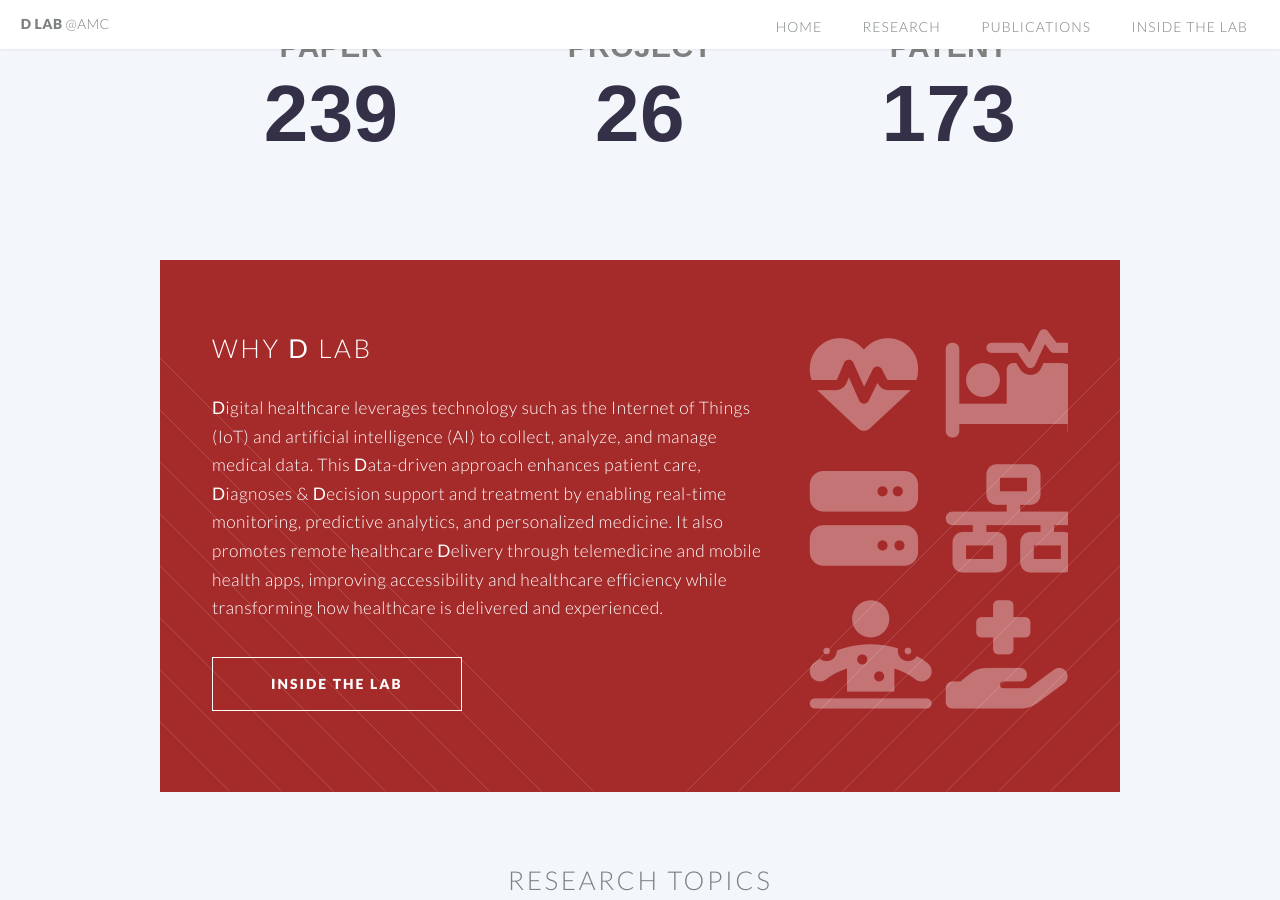
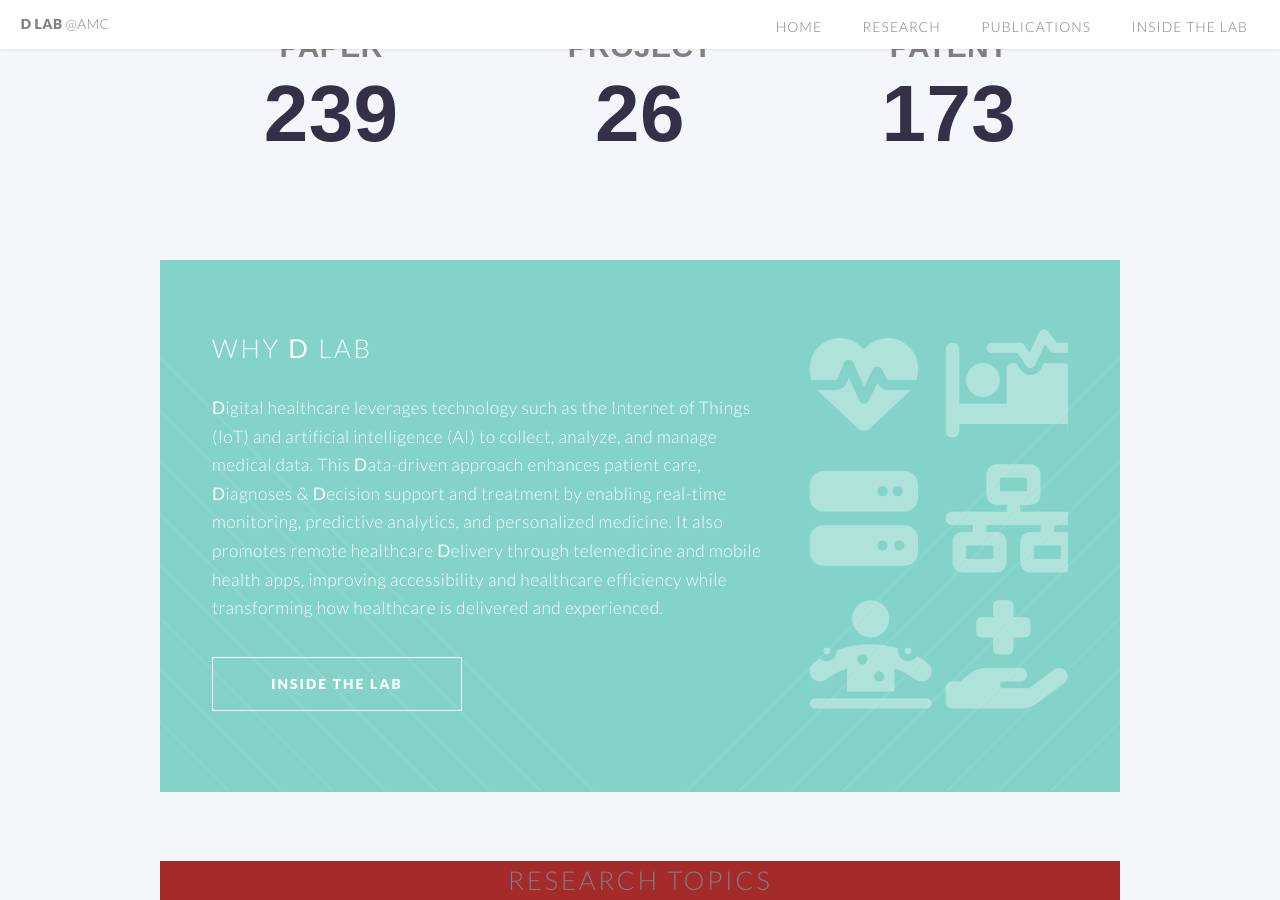
Before and after one commit to ydon1111/ydon1111.github.io, a Jekyll site: the page built from index.html, in a window 1280 px wide and 900 px high, scrolled down 1015 px. Built offline with Jekyll 4.4.1, drawn with Linux system fonts in a browser that asks for light colours; nearby versions of some CDN libraries.

Commit message:
Update index.html

```diff
--- a/index.html
+++ b/index.html
@@ -70,7 +70,7 @@ layout: landing-page
 
 
 
-	<section class="wrapper style2 container special-alt" , style="background-color: brown;">
+	<section class="wrapper style2 container special-alt">
 		<div class="row half">
 			<div class="8u">
 
@@ -114,7 +114,7 @@ layout: landing-page
 
 
 	<!-- Three -->
-	<section class="wrapper style1 container special">
+	<section class="wrapper style1 container special" style="background-color: brown;"`>
 		<header class="major" >
 			<h2>Research Topics</h2>
 
```
